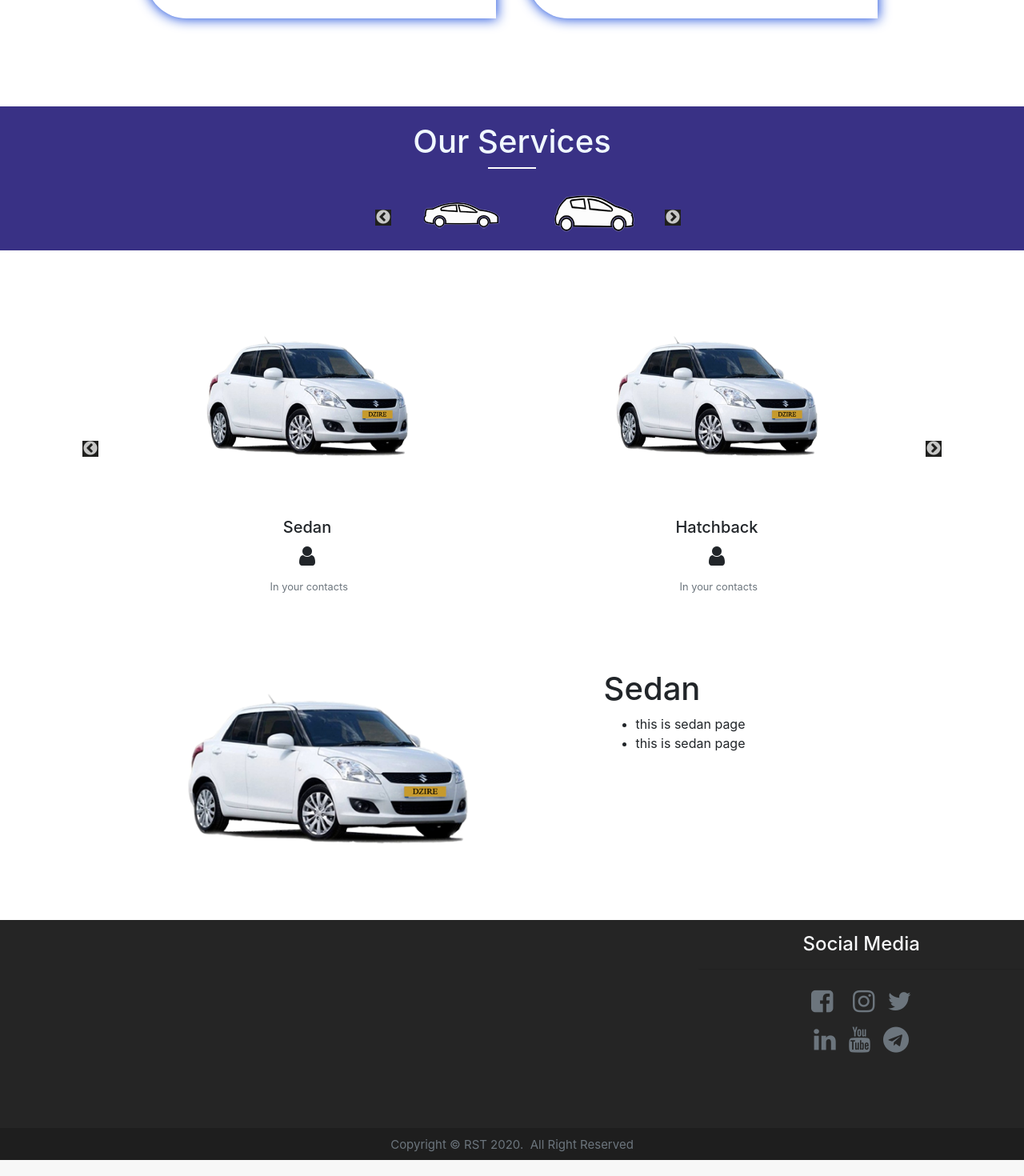
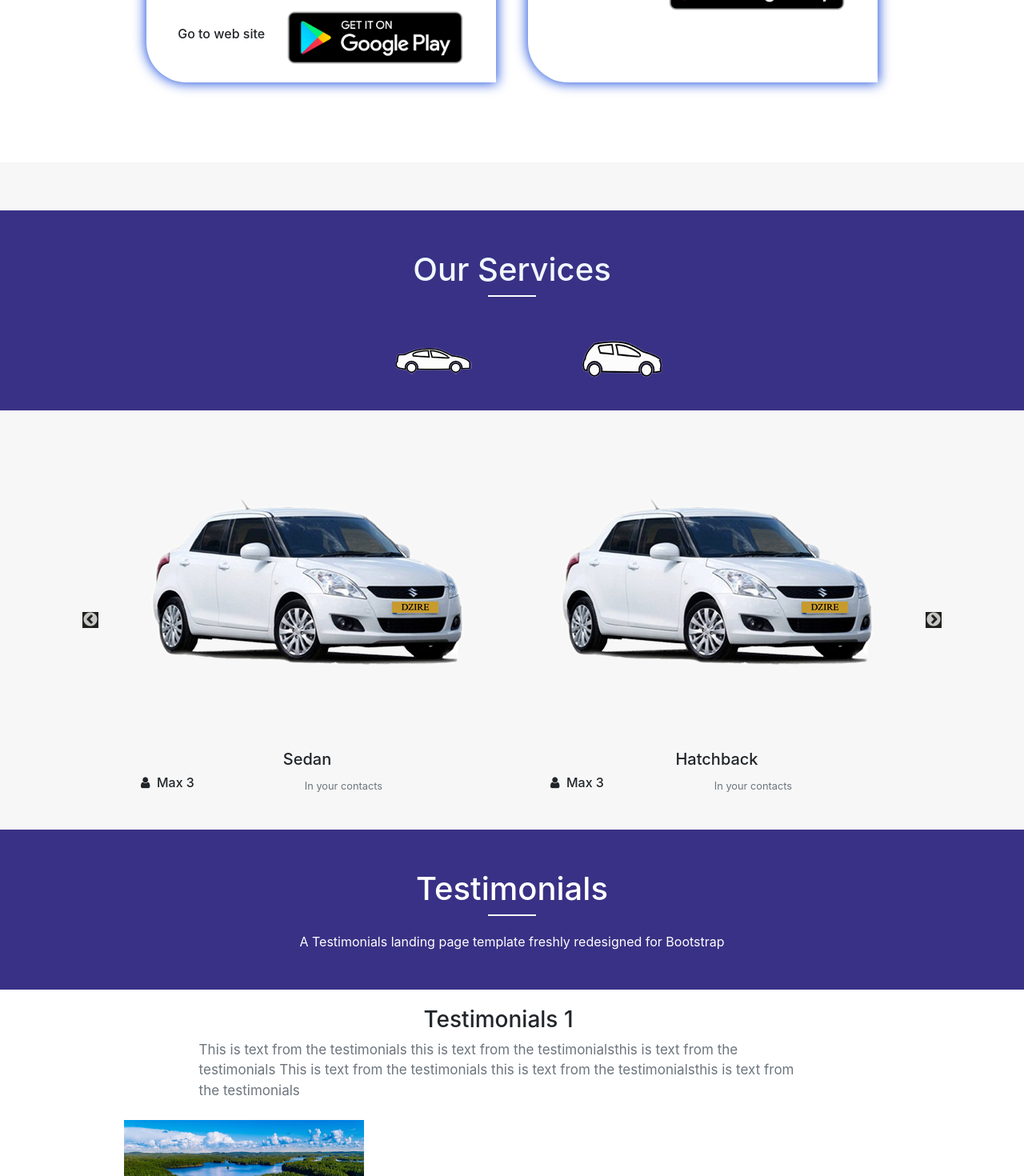
Before and after one commit to saisandeep9/website-old, a React (Create React App) app: page / in a window 1280 px wide. Shown: the part 1140-2610 px from the top of the page at 80% size. Built offline with nearby package versions, Linux system fonts and the light colour scheme; what google-maps-react would draw is missing.

Commit message:
first commit

```diff
--- a/src/App.css
+++ b/src/App.css
@@ -62,6 +62,13 @@ body {
 .socialMedia:hover {
   color: aliceblue;
   cursor: pointer;
+}
+
+.title-line {
+  width: 60px;
+  height: 2px;
+  margin: 5px auto 20px auto;
+  background: #ffff;
 }
 
 /* side nave bar  */
--- a/src/components/blog.jsx
+++ b/src/components/blog.jsx
@@ -7,7 +7,8 @@ import MainPage from "./pages/mainPage";
 import Footer from "./pages/footer2";
 import CarService from "./pages/carService";
 import carServiceData from "../data/carServices";
-import Slidee from "../components/pages/slidee";
+import CarSlider from "../components/pages/carSlider";
+import Testimonials from "../components/pages/testimonials";
 // import To from "./tawkto";
 
 class Blog extends Component {
@@ -36,8 +37,10 @@ class Blog extends Component {
         <CoverPage />
 
         <MainPage />
+        <CarSlider />
+        <Testimonials />
 
-        <CarService />
+        {/* <CarService /> */}
 
         <Footer />
       </main>
--- a/src/components/common/cardsmain.css
+++ b/src/components/common/cardsmain.css
@@ -1,6 +1,6 @@
 .maincard {
   text-align: center !important;
-
+  margin-top: 100px !important;
   margin: 20px !important;
   border: solid 2px rgba(7, 44, 209, 0.973);
   border-radius: 0px 50px;
@@ -15,7 +15,7 @@
 
     box-shadow: 0px 0px 15px 1px rgba(14, 68, 218, 0.973);
 
-    margin: 20px !important;
+    margin-top: 100px !important;
     background-color: white;
 
     text-align: center !important;
--- a/src/components/common/header.jsx
+++ b/src/components/common/header.jsx
@@ -1,5 +1,4 @@
 import React from "react";
-import TitleBlock from "../common/titleBlock";
 
 const Header = (data) => {
   return (
@@ -7,16 +6,24 @@ const Header = (data) => {
       <header
         className=" text-white  "
         style={{
-          height: "177px",
+          height: "200px",
           backgroundColor: "#393185",
-          marginBottom: "80px",
+          // marginBottom: "40px",
         }}
       >
-        <div className="container text-center pt-5 ">
+        <div className="container text-center  " style={{ padding: "50px 0" }}>
           <h1> {data.data.title} </h1>
-          <TitleBlock />
+          <div className="title-line" />
           <p>{data.data.subText}</p>
         </div>
+      </header>
+    </div>
+  );
+};
+
+const HeaderWave = () => {
+  return (
+    <div>
       <div className="container1" style={{ marginTop: "-10px" }}>
         <svg
           viewBox="0 0 500 500"
@@ -41,7 +48,6 @@ const Header = (data) => {
           ></path>
         </svg>
       </div>
-      </header>
     </div>
   );
 };
--- a/src/components/common/titleBlock.jsx
+++ /dev/null
@@ -1,14 +0,0 @@
-import React from "react";
-
-const Title = () => {
-  const style = {
-    width: "60px",
-    height: "2px",
-    margin: "5px auto 8px auto",
-    background: "#ffff",
-  };
-
-  return <div style={style}></div>;
-};
-
-export default Title;
--- a/src/components/pages/carSlider.css
+++ b/src/components/pages/carSlider.css
@@ -19,12 +19,13 @@
 }
 @media (min-width: 1210px) {
   .slider1 {
-    width: 30%;
+    width: 40%;
     /* margin-left: auto;
     margin-right: auto;
-    margin-top: 20px; */
+
 
     /* padding-right: 45px; */
+    margin-top: 30px;
   }
 }
 
@@ -56,7 +57,7 @@
   width: 80%;
   margin-left: auto;
   margin-right: auto;
-  margin-top: 20px;
+  /* margin-top: 10px; */
 }
 
 .slider2 img {
@@ -69,15 +70,15 @@
   box-shadow: 0px 0px 1px 0px rgb(100, 85, 85);
 }
 .cards {
-  margin: 20px;
+  /* margin: 20px; */
   padding-bottom: 20px;
 }
 
 .header {
-  height: 180px;
+  height: 250px;
   background-color: #393185;
   text-align: center;
-  padding: 20px;
+  padding-top: 50px;
   margin: auto;
   color: aliceblue;
 }
--- a/src/components/pages/carSlider.jsx
+++ b/src/components/pages/carSlider.jsx
@@ -2,7 +2,7 @@ import React, { Component } from "react";
 import "slick-carousel/slick/slick.css";
 import "slick-carousel/slick/slick-theme.css";
 import "./carSlider.css";
-import TitleBlock from "../common/titleBlock";
+
 import Slider from "react-slick";
 import carServiceData from "../../data/carServices";
 // import { Link } from "react-router-dom";
@@ -65,9 +65,10 @@ class CarSlider extends Component {
       // arrows: true,
       slidesToShow: 2,
       slidesToScroll: 1,
+      arrows: false,
       // centerMode: true,
-      nextArrow: <SampleNextArrow />,
-      prevArrow: <SampleNextArrow />,
+      // nextArrow: <SampleNextArrow />,
+      // prevArrow: <SampleNextArrow />,
 
       responsive: [
         {
@@ -88,10 +89,10 @@ class CarSlider extends Component {
     };
 
     return (
-      <div>
+      <div style={{ marginTop: "60px" }}>
         <div className="header">
           <h1>Our Services</h1>
-          <TitleBlock />
+          <div className="title-line" />
 
           <div className="slider1">
             <ul className="">
@@ -101,10 +102,7 @@ class CarSlider extends Component {
                 ref={(slider) => (this.slider1 = slider)}
               >
                 {/* <Slider > */}
-                <li
-                  className="align-self-center"
-                  onClick={() => select("sedan")}
-                >
+                <li className="align-self-center">
                   <img
                     src="images/cars/sedanic.png"
                     alt=""
@@ -112,7 +110,7 @@ class CarSlider extends Component {
                   />
                 </li>
 
-                <li onClick={() => select("hatchback")}>
+                <li>
                   <img
                     src="images/cars/hatchbackic.png"
                     alt=""
@@ -121,28 +119,28 @@ class CarSlider extends Component {
 
                   {/* <i className="triangle-up"></i> */}
                 </li>
-                <li onClick={() => select("suv")}>
+                <li>
                   <img
                     src="images/cars/suvic.png"
                     alt=""
                     style={{ width: "100px", height: "100px" }}
                   />
                 </li>
-                <li onClick={() => select("tempo")}>
+                <li>
                   <img
                     src="images/cars/tempo.png"
                     alt=""
                     style={{ width: "100px", height: "100px" }}
                   />
                 </li>
-                <li onClick={() => select("auto")}>
+                <li>
                   <img
                     src="images/cars/autoic.png"
                     alt=""
                     style={{ width: "100px", height: "100px" }}
                   />
                 </li>
-                <li onClick={() => select("tataace")}>
+                <li>
                   <img
                     src="images/cars/tataace.png"
                     alt=""
@@ -157,7 +155,10 @@ class CarSlider extends Component {
           asNavFor={this.state.nav1}
           ref={(slider) => (this.slider2 = slider)}
           {...settings}
+          nextArrow={<SampleNextArrow />}
+          prevArrow={<SampleNextArrow />}
           // slidesToShow={2}
+          arrows={true}
           swipeToSlide={true}
           focusOnSelect={true}
           className="slider2"
@@ -171,17 +172,17 @@ class CarSlider extends Component {
                   // className="rounded-circle"
                   alt={"users here"}
                   src={d.img}
-                  height={290}
-                  width={260}
+                  // style={{ height: "290px", width: "290px" }}
                   className=""
                 />
 
-                <div className=" text-center">
+                <div className=" text-center ">
                   <h5 className="">{d.title}</h5>
-                  <h3>
-                    <i className="fa fa-user"></i>{" "}
-                  </h3>
-                  &nbsp;
+                  <div className="float-left ml-4">
+                    <h6>
+                      <i className="fa fa-user"></i>&nbsp; Max 3{" "}
+                    </h6>
+                  </div>{" "}
                   <small className=" text-sm-center text-muted">
                     In your contacts
                   </small>
--- a/src/components/pages/covepage2.jsx
+++ b/src/components/pages/covepage2.jsx
@@ -9,7 +9,7 @@ const CoverPage2 = () => {
         <Carousel.Item>
           <img
             className=" d-block "
-            style={{ width: "100%", height: "500px", marginLeft: "0px" }}
+            style={{ width: "100%", height: "500px" }}
             src="images/cp1.jpg"
             alt="First slide"
           />
--- a/src/components/pages/footer2.jsx
+++ b/src/components/pages/footer2.jsx
@@ -5,10 +5,7 @@ import Link from "@material-ui/core/Link";
 function Copyright() {
   return (
     <div className="text-secondary">
-      {"Copyright ©  RST"} {new Date().getFullYear()}. &nbsp;
-      {/* <Link color="inherit" href="https://material-ui.com/"> */}
-      All Right Reserved
-      {/* </Link>{" "} */}
+      {"Copyright ©  RST"} {new Date().getFullYear()}.&nbsp;All Right Reserved.
     </div>
   );
 }
@@ -41,14 +38,9 @@ const Footer = () => {
 
       <div
         style={{
-          height: "40px",
           fontSize: "15px",
-          background: "#1e1e1e",
-          // bottom: 0,
-          width: "100%",
-
-          //   paddingLeft: "10px",
-          paddingTop: "10px",
+          background: "#0e0e0e",
+          padding: "22px 0",
         }}
       >
         <Copyright />
--- a/src/components/pages/testimonials.css
+++ b/src/components/pages/testimonials.css
@@ -31,8 +31,8 @@
 }
 
 .box {
-  box-shadow: 0px 0px 20px 2px rgba(28, 3, 250, 0.904);
+  /* box-shadow: 0px 0px 20px 2px rgba(28, 3, 250, 0.904); */
   border-radius: 0px;
   border-width: 1px;
-  background-color: rgb(12, 15, 19);
+  /* background-color: #ffffff; */
 }
--- a/src/components/pages/testimonials.jsx
+++ b/src/components/pages/testimonials.jsx
@@ -10,7 +10,7 @@ const Testimonials = () => {
       "A Testimonials landing page template freshly redesigned for Bootstrap",
   };
   return (
-    <div style={{ minHeight: "800px ", marginTop: "100px" }}>
+    <div style={{ minHeight: "700px ", background: "#ffff" }}>
       {/* <header className="bg-primary text-white  " style={{ height: "177px" }}>
         <div class="container text-center pt-5 ">
           <h1>Testimonials</h1>
@@ -42,7 +42,7 @@ const Testimonials = () => {
         </div>
       </header> */}
       <Header data={data} />
-      <Carousel className="" style={{ marginTop: "60px" }}>
+      <Carousel className=" m-3">
         <Carousel.Item>
           {/* <img
                     className="d-block"
@@ -56,7 +56,7 @@ const Testimonials = () => {
                   /> */}
 
           <div
-            className="card box w-75"
+            className=" w-75"
             style={{
               height: "350px",
               // width: "70%",
@@ -102,7 +102,7 @@ const Testimonials = () => {
         </Carousel.Item>
         <Carousel.Item>
           <div
-            className="card box w-75"
+            className="  w-75"
             style={{
               height: "350px",
               // width: "80%",
@@ -160,7 +160,7 @@ const Testimonials = () => {
         </Carousel.Item>
         <Carousel.Item>
           <div
-            className="card box"
+            className=" "
             style={{
               height: "450px",
               width: "80%",
```
Lines whose indentation alone changed are shown as unchanged.
